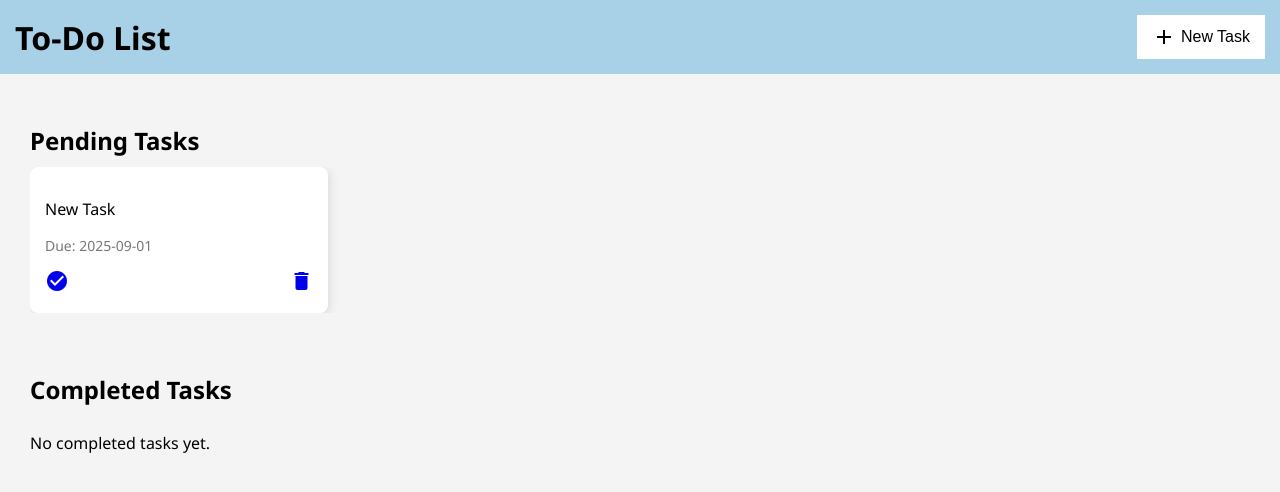
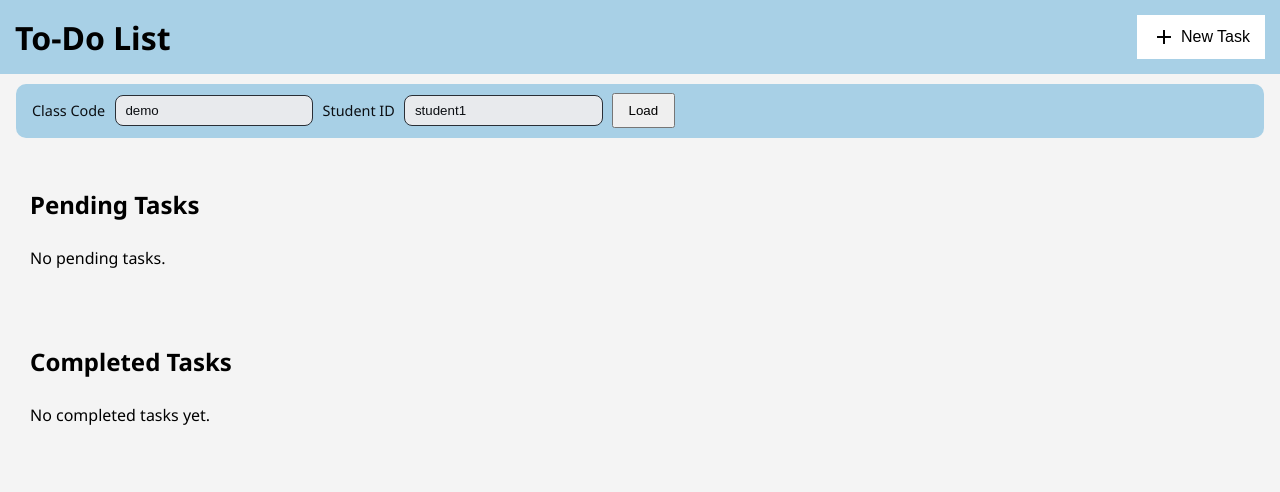
Before and after one commit to kidscode-lab/todolist, a Flask app: page /?class_code=demo&student_id=student1 in a window 1280 px wide. Shown: the top 492 px of the page. Run offline with Flask 3, Linux system fonts and the light colour scheme.

Commit message:
Allowed Class Code and Student ID input

```diff
--- a/data/demo/student1.json
+++ /dev/null
@@ -1,12 +0,0 @@
-{
-  "next_id": 8,
-  "tasks": [
-    {
-      "id": 6,
-      "title": "New Task",
-      "due_date": "2025-09-01",
-      "done": false,
-      "created_at": "2025-08-15T03:20:32.027781Z"
-    }
-  ]
-}
--- a/static/script.js
+++ b/static/script.js
@@ -16,4 +16,25 @@ document.addEventListener("DOMContentLoaded", function () {
             modal.style.display = "none";
         }
     });
+
+    const cc = document.getElementById("cc");
+    const sid = document.getElementById("sid");
+    const form = document.getElementById("identityForm");
+
+    if (cc && sid && form) {
+        // Prefill from localStorage when query params are missing
+        const url = new URL(window.location.href);
+        if (!url.searchParams.get("class_code") && localStorage.getItem("class_code")) {
+        cc.value = localStorage.getItem("class_code");
+        }
+        if (!url.searchParams.get("student_id") && localStorage.getItem("student_id")) {
+        sid.value = localStorage.getItem("student_id");
+        }
+
+        // Save on submit so the browser remembers next time
+        form.addEventListener("submit", () => {
+        localStorage.setItem("class_code", cc.value.trim());
+        localStorage.setItem("student_id", sid.value.trim());
+        });
+    }
 });
--- a/static/styles.css
+++ b/static/styles.css
@@ -128,3 +128,37 @@ header button .material-icons {
     float: right;
     cursor: pointer;
 }
+
+.identity-bar {
+  display: flex;
+  align-items: center;
+  gap: .6rem;
+  padding: .6rem 1rem;
+  margin: .6rem 1rem 0 1rem;
+  background: var(--card, #a8d0e6);
+  border-radius: 10px;
+}
+
+.identity-bar label {
+  font-size: .9rem;
+  color: var(--muted, #0b0e12);
+}
+
+.identity-bar input {
+  padding: .45rem .6rem;
+  border: 1px solid var(--border, #2a2f36);
+  border-radius: 8px;
+  background: var(--surface, #e8eaed);
+  color: var(--text, #0b0e12);
+  min-width: 10rem;
+}
+
+.identity-bar .small {
+  padding: .5rem .9rem;
+}
+
+.identity-bar .hint {
+  margin-left: auto;
+  font-size: .85rem;
+  color: var(--muted, #0b0e12);
+}
--- a/templates/index.html
+++ b/templates/index.html
@@ -17,6 +17,26 @@
         <h1>To-Do List</h1>
         <button id="openModal"><span class="material-icons">add</span> New Task</button>
     </header>
+
+    <!-- Identity Bar -->
+    <form id="identityForm" method="GET" action="/" class="identity-bar">
+    <label for="cc">Class Code</label>
+    <input id="cc" name="class_code"
+            value="{{ request.args.get('class_code','') }}"
+            placeholder="e.g. demo" required>
+
+    <label for="sid">Student ID</label>
+    <input id="sid" name="student_id"
+            value="{{ request.args.get('student_id','') }}"
+            placeholder="e.g. student1" required>
+
+    <button type="submit" class="small">Load</button>
+
+    <!-- Helpful hint when missing -->
+    {% if not request.args.get('class_code') or not request.args.get('student_id') %}
+        <span class="hint">Enter values and click Load to see your tasks.</span>
+    {% endif %}
+    </form>
 
     <!-- Task Input Modal -->
     <div id="taskModal" class="modal" role="dialog" aria-modal="true" aria-labelledby="modalTitle">
```
